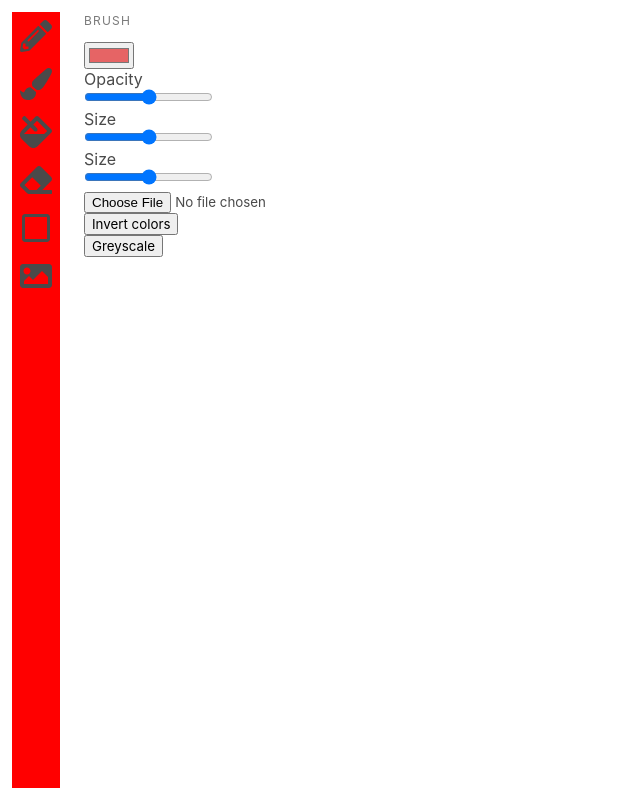
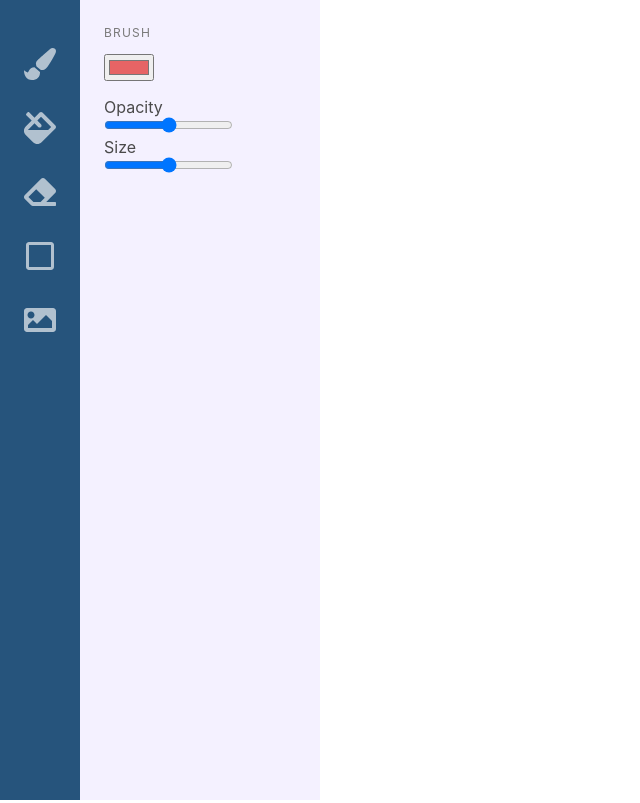
Before and after one commit to morteify/painting-app, a website with bundled scripts: page index.html in a window 1280 px wide. Shown: the top 803 px of the page, without its empty margins (0-640 px from the left). Built offline with nearby package versions, Linux system fonts and the light colour scheme.

Commit message:
Add functionality of switching between different tools

```diff
--- a/index.html
+++ b/index.html
@@ -15,28 +15,28 @@
 	<div class="columns">
 		<div class="column">
 			<aside class="tool-menu">
-				<span class="icon is-large">
+				<!-- <span class="icon is-large">
 					<i class="fas fa-2x fa-pencil-alt"></i>
-				</span>
-				<span class="icon is-large">
+				</span> -->
+				<span class="icon is-large" id="brush-menu">
 					<i class="fas fa-2x fa-paint-brush"></i>
 				</span>
-				<span class="icon is-large">
+				<span class="icon is-large" id="fill-menu">
 					<i class="fas fa-2x fa-fill"></i>
 				</span>
-				<span class="icon is-large">
+				<span class="icon is-large" id="eraser-menu">
 					<i class="fas fa-2x fa-eraser"></i>
 				</span>
 				<span class="icon is-large">
 					<i class="far fa-2x fa-square"></i>
 				</span>
-				<span class="icon is-large">
+				<span class="icon is-large" id="file-menu">
 					<i class="fas fa-2x fa-image"></i>
 				</span>
 			</aside>
 		</div>
 		<div class="column ">
-			<aside class="menu">
+			<aside class="menu brush-menu active">
 				<p class="menu-label">
 					Brush
 				</p>
@@ -52,12 +52,9 @@
 						<input class="slider is-fullwidth is-large is-circle has-output sizeSlider" step="1" min="0"
 							max="100" value="50" type="range">
 					</li>
-					<li>
-						<p>Size</p>
-						<input class="slider is-fullwidth is-large is-danger is-circle has-output" step="1" min="0"
-							max="100" value="50" type="range">
-					</li>
 				</ul>
+			</aside>
+			<aside class="menu file-menu disabled">
 				<input type="file" id="image" accept="image/png, image/jpeg">
 				<ul class="menu-list">
 					<li>
--- a/main.js
+++ b/main.js
@@ -23,3 +23,27 @@ invertColorsButton.onclick = event => {
 greyScaleButton.onclick = event => {
 	imagePreview.setGrayscale()
 }
+
+
+const menus = document.querySelectorAll('.menu')
+
+function changeActiveTool(menus, activeTool) {
+	menus.forEach(item => {
+		const className = item.attributes.class.nodeValue
+		if (className.includes(activeTool)) {
+			if (className.includes('disabled')) {
+				item.attributes.class.nodeValue = className.replace('disabled', 'active')
+			}
+		}
+		else if (className.includes('active')) {
+			item.attributes.class.nodeValue = className.replace('active', 'disabled')
+		}
+	})
+}
+
+const iconButtons = document.querySelectorAll('.icon')
+iconButtons.forEach(icon => {
+	icon.onclick = event => {
+		changeActiveTool(menus, icon.id)
+	}
+})
--- a/src/PaintingTool.js
+++ b/src/PaintingTool.js
@@ -17,24 +17,7 @@ export class PaintingTool {
 		canvas.style.cursor = 'crosshair'
 	}
 
-
-	// createSvgShape = () => {
-	// 	const ns = 'http://www.w3.org/2000/svg'
-	// 	const div = document.getElementById('drawing')
-	// 	const svg = document.createElementNS(ns, 'svg')
-	// 	svg.setAttributeNS(null, 'width', '100%')
-	// 	svg.setAttributeNS(null, 'height', '100%')
-	// 	div.appendChild(svg)
-	// 	const rect = document.createElementNS(ns, 'rect')
-	// 	rect.setAttributeNS(null, 'width', 100)
-	// 	rect.setAttributeNS(null, 'height', 100)
-	// 	rect.setAttributeNS(null, 'fill', '#f06')
-	// 	svg.appendChild(rect)
-
-	// 	return svg
-	// }
-
-	static addOpacity(currentColor, val) {
+	addOpacity = (currentColor, val) => {
 		if (currentColor.includes('#'))
 			return `${currentColor}${val.padStart(2, '0')}`
 		if (currentColor.includes('rgba')) {
@@ -71,7 +54,7 @@ export class PaintingTool {
 	setLineProperties = lineProps => {
 		Object.entries(lineProps).forEach(([key, val]) => {
 			if (JSON.stringify(lineProps).includes('strokeStyleOpacity')) {
-				return this.context.strokeStyle = PaintingTool.addOpacity(this.context.strokeStyle, lineProps.strokeStyleOpacity)
+				return this.context.strokeStyle = this.addOpacity(this.context.strokeStyle, lineProps.strokeStyleOpacity)
 			}
 			return this.context[key] = val
 		})
--- a/src/ToolBar.js
+++ b/src/ToolBar.js
@@ -1,7 +1,11 @@
 class ToolBar {
 
 	constructor() {
+		this.activeTool
+	}
 
+	setActiveTool = tool => {
+		this.activeTool = tool
 	}
 
 }
--- a/styles/styles.scss
+++ b/styles/styles.scss
@@ -1,44 +1,70 @@
 // @import 'bulma';
 // @import '~bulma-slider';
 
-html {
+body {
 	margin: 0;
 	padding: 0;
-	width: 100vw;
-	height: 100vh;
-}
-
-
-.columns {
-	margin: 0,
 
 }
 
-.tool-menu {
-	background: red;
-	height: 100%;
-	width: 3rem;
+.active {
+	display: block;
+}
 
-	display: flex;
-	flex-direction: column;
+.disabled {
+	display: none;
+}
 
+.columns {
+	margin: 0 !important,
+}
+
+.column {
+	height: 100vh;
+	flex-basis: 0;
+	padding: 0 !important
 }
 
 .menu {
 	height: 100%;
 	width: 15rem;
+	background: #f4f1ff;
+	padding: 1.5rem,
 }
 
-.column {
-	height: 100vh;
-	flex-basis: 0;
+.menu-list {
+	padding: 1rem 0;
 }
+
 
 #canvas-container {
 	padding: 0;
 	margin: 0;
 }
 
+.tool-menu {
+	background: #26547c;
+	height: 100%;
+	padding: 2rem 1rem;
+	display: flex;
+	flex-direction: column;
+	margin: 0;
+}
+
+.icon {
+	margin: 0.5rem 0;
+}
+
+.icon * {
+	fill: #fcfcfca6;
+}
+
+.icon:hover * {
+	fill: #fcfcfc;
+	transform: scale(1.05);
+	cursor: pointer;
+}
+
 #canvas {
 	height: 100vh;
 	// background: coral;
```
Also changed, not shown: src/Image.js (+0 -25 lines), styles/styles.css, 1 other file.
